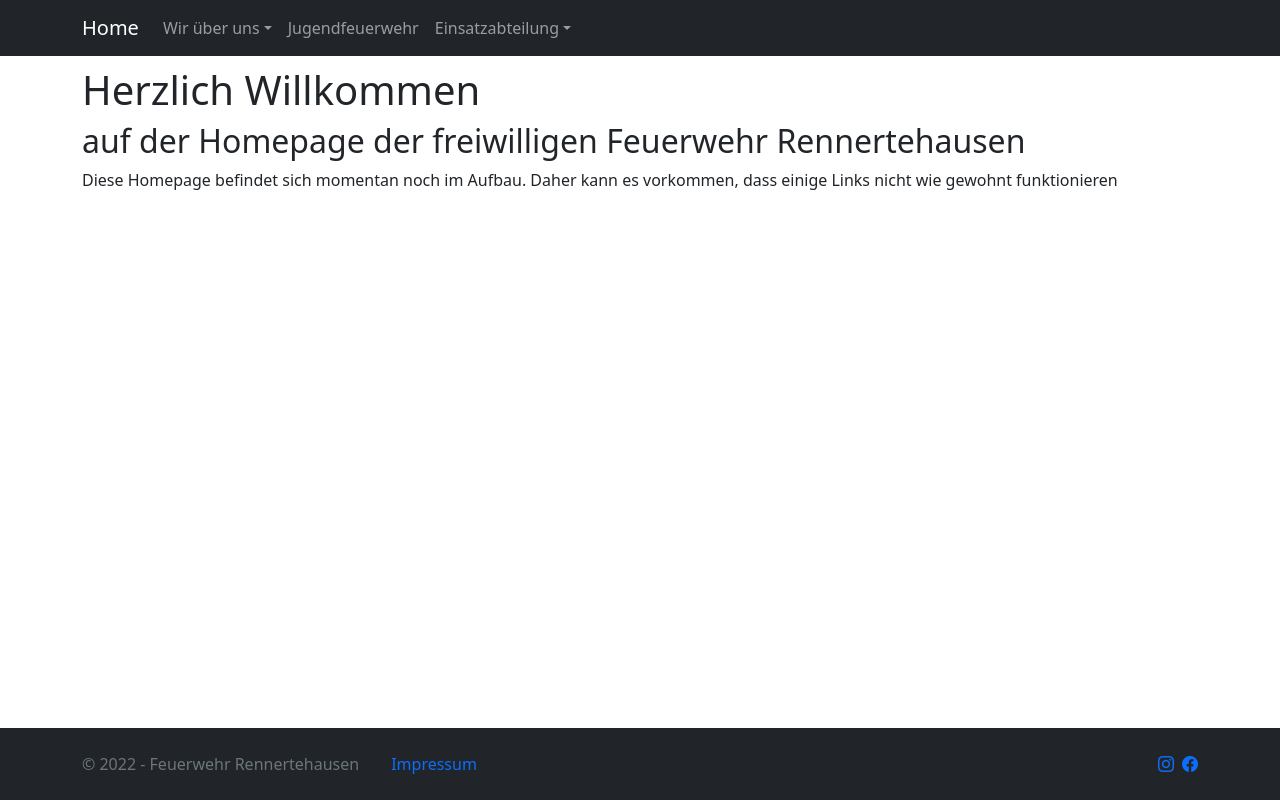
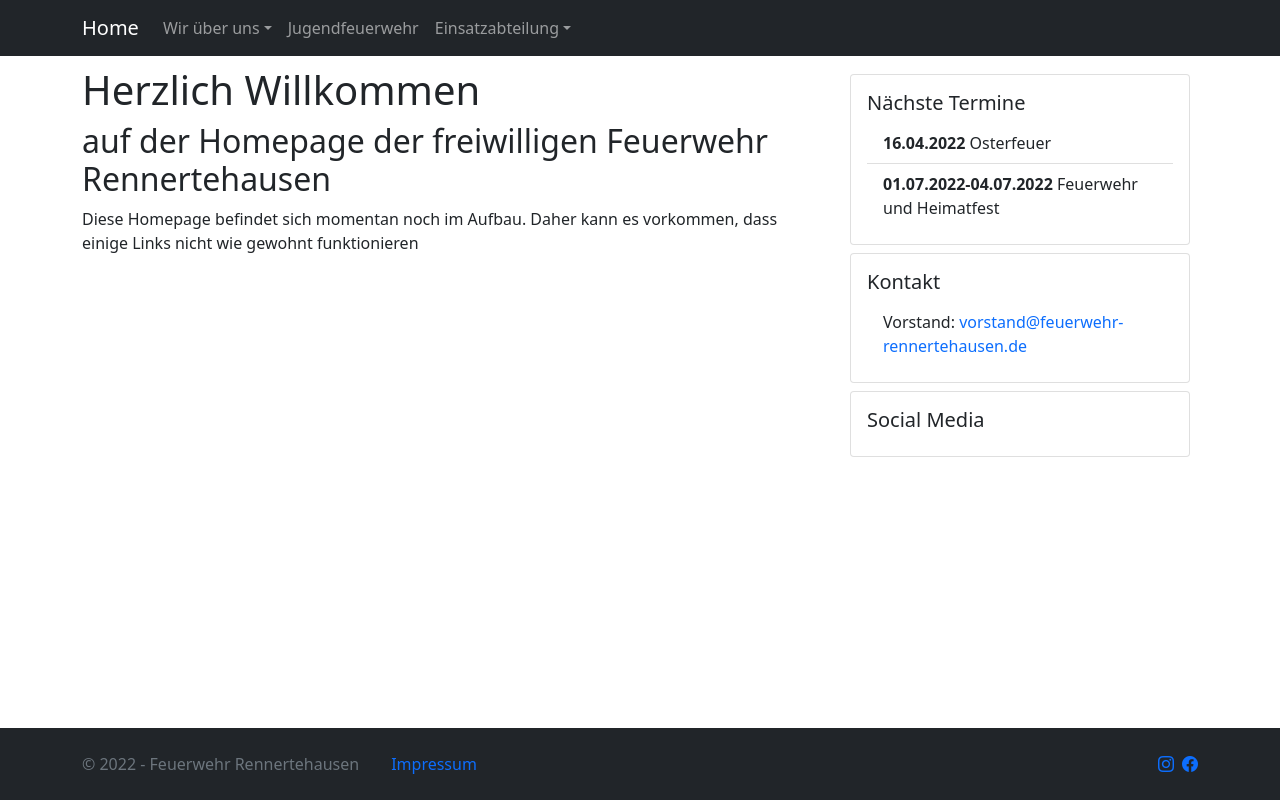
Before and after one commit to FFw2024/homepage-ffw-rennertehausen, a Next.js app: page / in a window 1280 px wide. Built offline with nearby package versions, Linux system fonts and the light colour scheme.

Commit message:
add Cards to index page

```diff
--- /dev/null
+++ b/src/components/card.tsx
@@ -0,0 +1,71 @@
+import { Component } from "react";
+
+type ImageProps = {
+    src: string;
+    alt: string;
+}
+
+type CardOrientation = 'horizontal' | 'vertical';
+
+export type CardProps = typeof Card.defaultProps & {
+    title: string;
+    text?: string[];
+    image?: ImageProps;
+    items?: JSX.Element[];
+    className?: string;
+
+    orientation: CardOrientation;
+}
+
+export default class Card extends Component<CardProps> {
+    static defaultProps = {
+        text: null,
+        image: null,
+        items: null,
+        orientation: 'vertical',
+        className: null
+    };
+
+    render() {
+        const items = this.props.items != null ?
+            <ul className="list-group list-group-flush">
+                {
+                    this.props.items.map((item: string, index: number) => <li key={index} className="list-group-item">{item}</li>)
+                }
+            </ul> : (<></>)
+
+        console.log(items);
+
+        const cardBody = (<div className="card-body">
+            <h5 className="card-title">{this.props.title}</h5>
+            {this.props.text != null ?? this.props.text.map((text: string, index: number) => <p key={index} className="card-text">{text}</p>)}
+            {items}
+        </div>);
+
+        var cardContent: {};
+        if (this.props.orientation == 'horizontal' && this.props.image != null) {
+            cardContent = (
+                <div className="row g-0">
+                    <div className="col-md-4">
+                        <img src={this.props.image.src} className="img-fluid rounded-start" alt={this.props.image.alt} />
+                    </div>
+                    <div className="col-md-8">
+                        {cardBody}
+                    </div>
+                </div>
+            )
+        }
+        else {
+            cardContent = (
+                <>
+                    {this.props.image != null ?? (<img src={this.props.image.src} className="card-img-top" alt={this.props.image.alt} />)}
+                    {cardBody}
+                </>
+            )
+        }
+
+        const cardStyle = this.props.className != null ? `card ${this.props.className}` : 'card';
+
+        return (<div className={cardStyle}>{cardContent}</div>);
+    }
+}
--- a/src/pages/index.tsx
+++ b/src/pages/index.tsx
@@ -1,4 +1,6 @@
 import Head from 'next/head'
+import Link from 'next/link'
+import Card from '../components/card'
 import Layout from '../components/layout'
 
 export default function Home() {
@@ -8,10 +10,28 @@ export default function Home() {
       <meta name="description" content="Generated by create next app" />
       <link rel="icon" href="/favicon.ico" />
     </Head>
+    <div className="row">
+      <div className="col-sm-8">
 
-    <h1>Herzlich Willkommen</h1>
-    <h2>auf der Homepage der freiwilligen Feuerwehr Rennertehausen</h2>
-    <p>Diese Homepage befindet sich momentan noch im Aufbau. Daher kann es vorkommen, dass einige Links nicht wie gewohnt funktionieren</p>
+        <h1>Herzlich Willkommen</h1>
+        <h2>auf der Homepage der freiwilligen Feuerwehr Rennertehausen</h2>
+        <p>Diese Homepage befindet sich momentan noch im Aufbau. Daher kann es vorkommen, dass einige Links nicht wie gewohnt funktionieren</p>
+      </div>
+      <div className="col-sm-4">
+        <Card className="m-2" title='Nächste Termine' items={[
+          <><strong>16.04.2022</strong> Osterfeuer</>,
+          <><strong>01.07.2022-04.07.2022</strong> Feuerwehr und Heimatfest</>
+        ]} />
+        <Card className="m-2" title='Kontakt' items={[
+          <>Vorstand: <Link href="mailto://vorstand@feuerwehr-rennertehausen.de">
+            <a className="text-primary text-decoration-none">vorstand@feuerwehr-rennertehausen.de</a>
+          </Link></>
+        ]} />
+        <Card className="m-2" title='Social Media' items={[
+
+        ]} />
+      </div>
+    </div>
   </>
   )
 }
```
